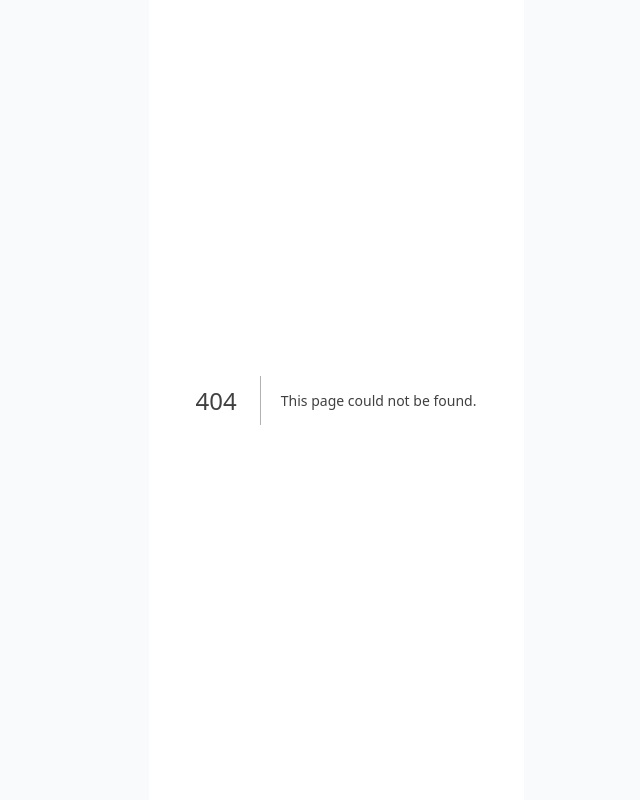
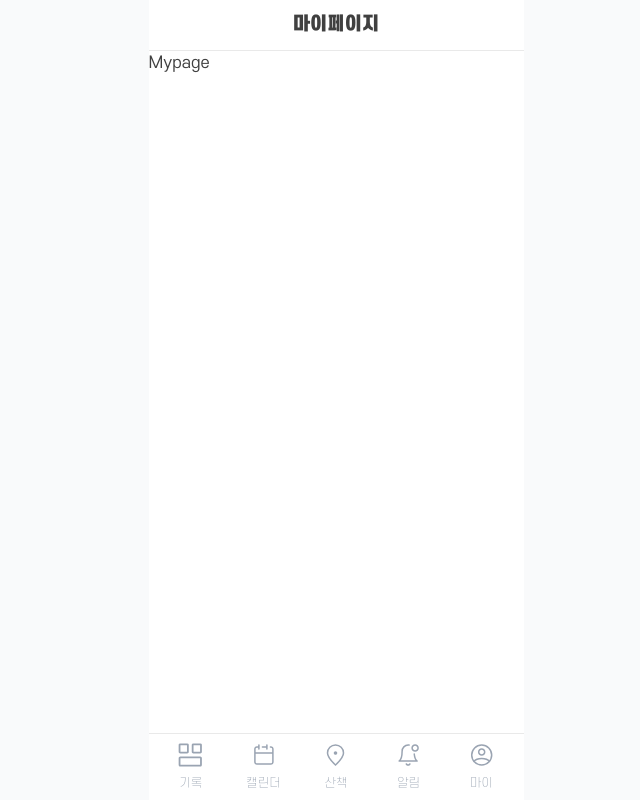
Before and after one commit to Petmunity/fe, a Next.js app: page /mypage in a window 1280 px wide. Before the commit this address had no page. Shown: the whole page, without its empty margins (304-944 px from the left). Built offline with nearby package versions, Linux system fonts and the light colour scheme.

Commit message:
feat-auth/feat: 페이지 세팅

```diff
--- /dev/null
+++ b/src/app/mypage/page.tsx
@@ -0,0 +1,12 @@
+import Header from "@/components/common/Header";
+import Navbar from "@/components/common/Navbar";
+
+export default function Mypage() {
+  return (
+    <div className="flex min-h-screen flex-col">
+      <Header title="마이페이지" />
+      <h1>Mypage</h1>
+      <Navbar />
+    </div>
+  );
+}
--- a/src/app/page.tsx
+++ b/src/app/page.tsx
@@ -1,9 +1,10 @@
-import DndButtonContainer from "@/components/DndButtonContainer";
+import DndButtonContainer from "@/components/diary/DndButtonContainer";
 import NotiBanner from "@/components/NotiBanner";
 import TodayDiary from "@/components/TodayDiary";
 import Header from "@/components/common/Header";
 import Navbar from "@/components/common/Navbar";
 import { PlusCircle } from "@/components/icons";
+import { Metadata } from "next/types";
 
 // TODO: 기본적으로 사용되는 글쓰기 버튼 => (산책,식사,화장실,간식...) 추가로 커스텀된 것도 api로 받아와야함..
 const buttonItems = [
@@ -33,6 +34,11 @@ const buttonItems = [
   },
 ];
 
+export const metadata: Metadata = {
+  title: "반려일기",
+  description: "반려동물과 함께하는 일상을 기록해보세요!",
+};
+
 export default function Home() {
   return (
     <div className="flex min-h-screen flex-col">
@@ -52,6 +58,7 @@ export default function Home() {
       <div className="h-1.5 bg-gray-100" />
       <div className="flex flex-col p-4">
         <h1 className="font-medium mb-3">오늘의 일기</h1>
+        {/* TODO: API 연동 */}
         <TodayDiary name="연두" userName="연두형아" />
       </div>
       <Navbar />
--- /dev/null
+++ b/src/app/walk/page.tsx
@@ -0,0 +1,12 @@
+import Header from "@/components/common/Header";
+import Navbar from "@/components/common/Navbar";
+
+export default function WalkPage() {
+  return (
+    <div className="flex min-h-screen flex-col">
+      <Header title="산책" />
+      <h1>WalkPage</h1>
+      <Navbar />
+    </div>
+  );
+}
```
